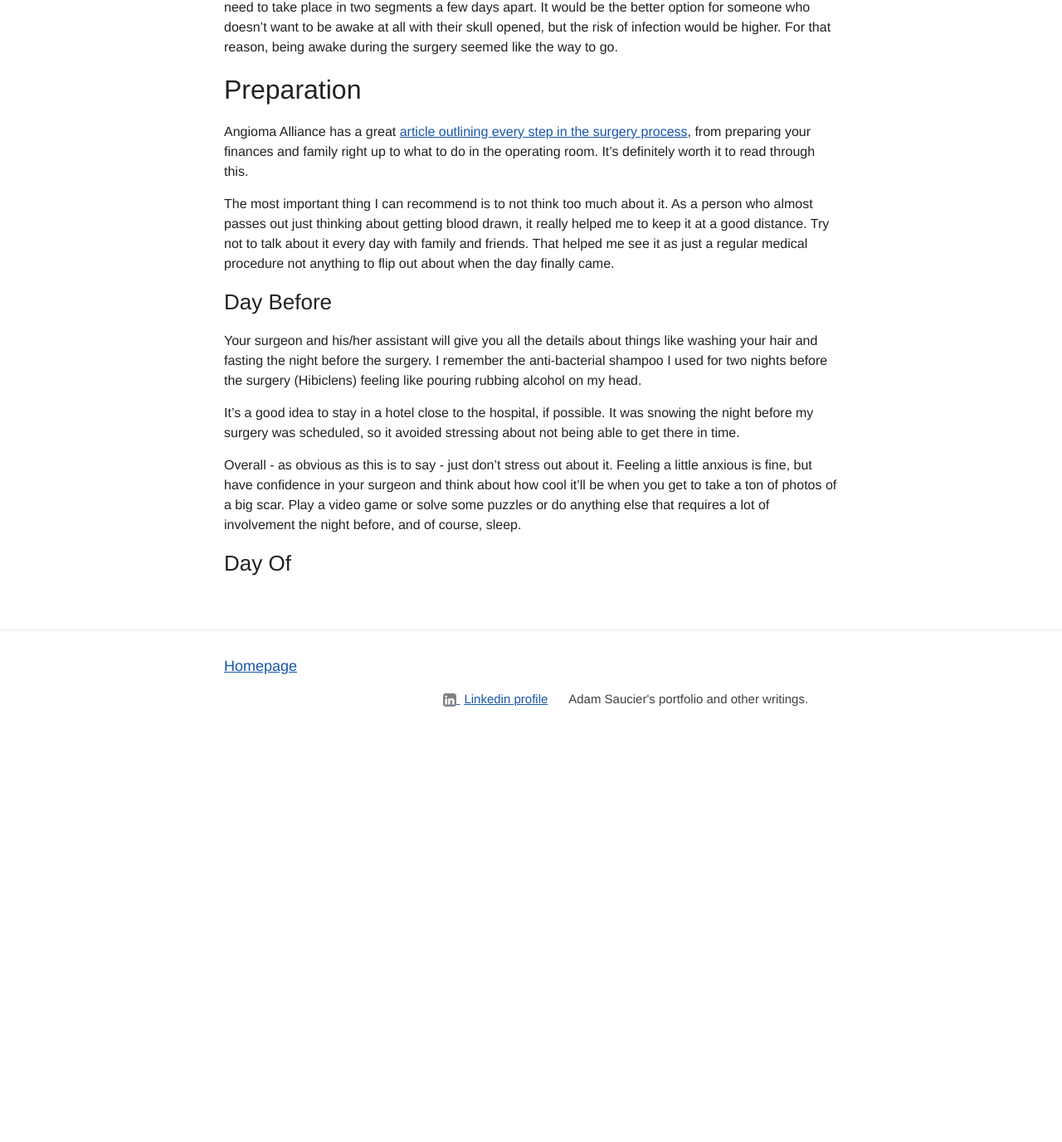
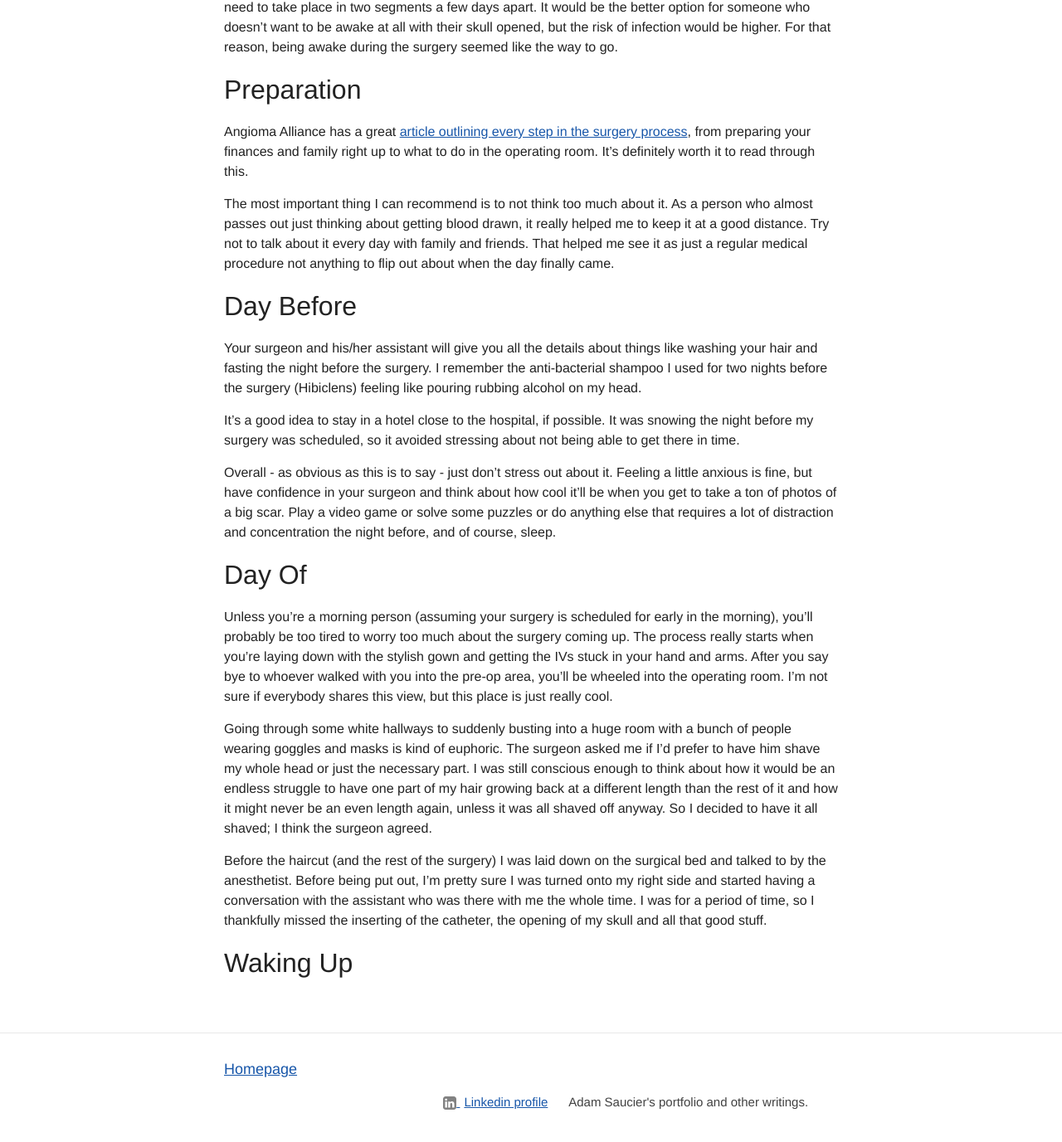
Before and after one commit to ajsaucier/ajsaucier.github.io, a Jekyll site: the page built from _posts/2019-02-07-a-look-back-on-brain-surgery.md, in a window 1280 px wide and 1400 px high, scrolled down 584 px. Shown: the top 1377 px of the window at 83% size. Built offline with Jekyll 4.4.1, drawn with Linux system fonts in a browser that asks for light colours; before the commit the page ends 1498 px from its top, so only the background shows below that.

Commit message:
Update Post “2019-02-07-a-look-back-on-brain-surgery”

```diff
--- a/_posts/2019-02-07-a-look-back-on-brain-surgery.md
+++ b/_posts/2019-02-07-a-look-back-on-brain-surgery.md
@@ -20,12 +20,20 @@ Angioma Alliance has a great [article outlining every step in the surgery proces
 
 The most important thing I can recommend is to not think too much about it. As a person who almost passes out just thinking about getting blood drawn, it really helped me to keep it at a good distance. Try not to talk about it every day with family and friends. That helped me see it as just a regular medical procedure not anything to flip out about when the day finally came.
 
-### Day Before
+## Day Before
 
 Your surgeon and his/her assistant will give you all the details about things like washing your hair and fasting the night before the surgery. I remember the anti-bacterial shampoo I used for two nights before the surgery (Hibiclens) feeling like pouring rubbing alcohol on my head.
 
 It's a good idea to stay in a hotel close to the hospital, if possible. It was snowing the night before my surgery was scheduled, so it avoided stressing about not being able to get there in time.
 
-Overall - as obvious as this is to say - just don't stress out about it. Feeling a little anxious is fine, but have confidence in your surgeon and think about how cool it'll be when you get to take a ton of photos of a big scar. Play a video game or solve some puzzles or do anything else that requires a lot of involvement the night before, and of course, sleep.
+Overall - as obvious as this is to say - just don't stress out about it. Feeling a little anxious is fine, but have confidence in your surgeon and think about how cool it'll be when you get to take a ton of photos of a big scar. Play a video game or solve some puzzles or do anything else that requires a lot of distraction and concentration the night before, and of course, sleep.
 
-### Day Of
+## Day Of
+
+Unless you're a morning person (assuming your surgery is scheduled for early in the morning), you'll probably be too tired to worry too much about the surgery coming up. The process really starts when you're laying down with the stylish gown and getting the IVs stuck in your hand and arms. After you say bye to whoever walked with you into the pre-op area, you'll be wheeled into the operating room. I'm not sure if everybody shares this view, but this place is just really cool.
+
+Going through some white hallways to suddenly busting into a huge room with a bunch of people wearing goggles and masks is kind of euphoric.  The surgeon asked me if I'd prefer to have him shave my whole head or just the necessary part. I was still conscious enough to think about how it would be an endless struggle to have one part of my hair growing back at a different length than the rest of it and how it might never be an even length again, unless it was all shaved off anyway. So I decided to have it all shaved; I think the surgeon agreed.
+
+Before the haircut (and the rest of the surgery) I was laid down on the surgical bed and talked to by the anesthetist. Before being put out, I'm pretty sure I was turned onto my right side and started having a conversation with the assistant who was there with me the whole time. I was for a period of time, so I thankfully missed the inserting of the catheter, the opening of my skull and all that good stuff.
+
+## Waking Up
```
